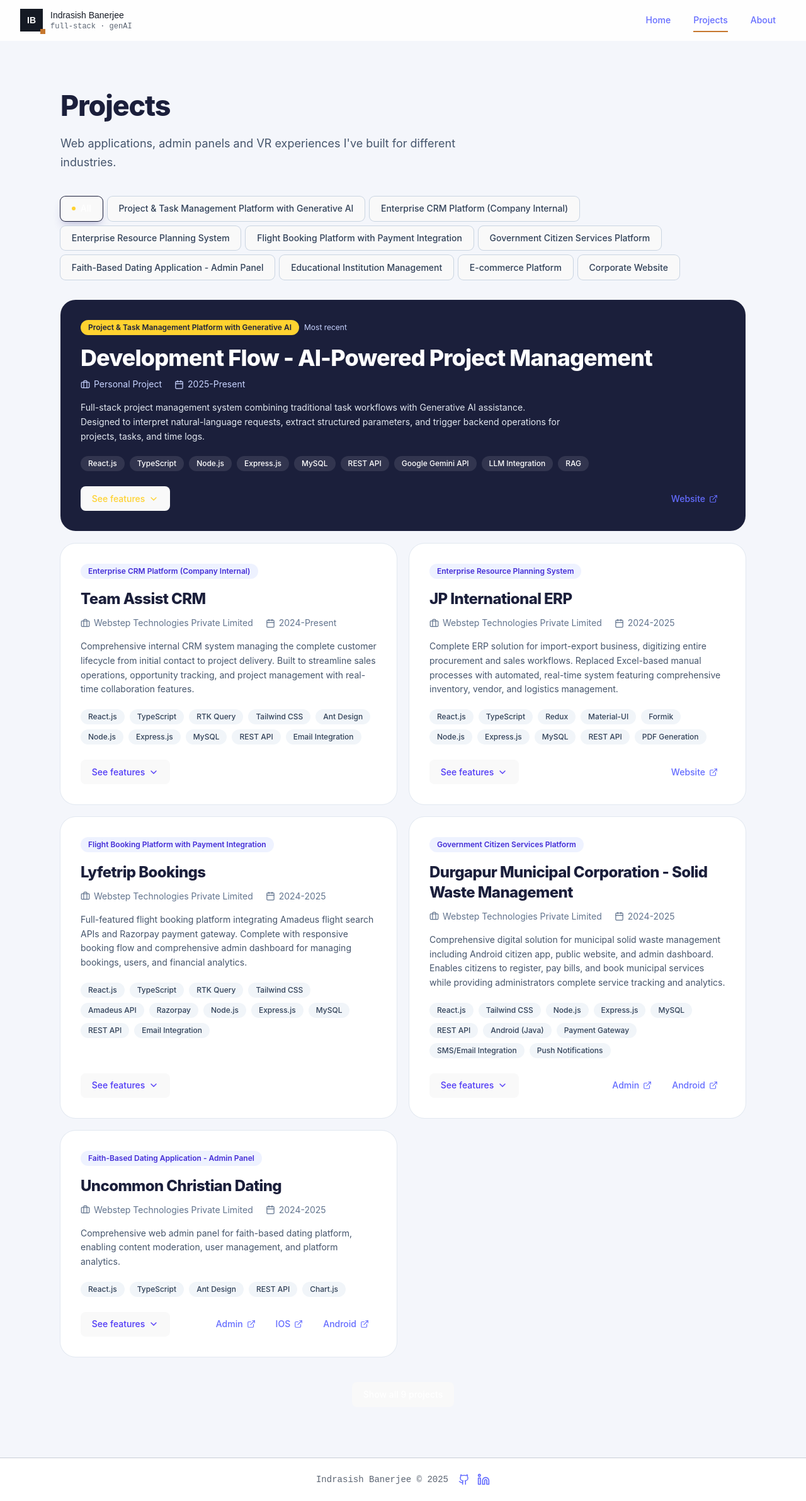
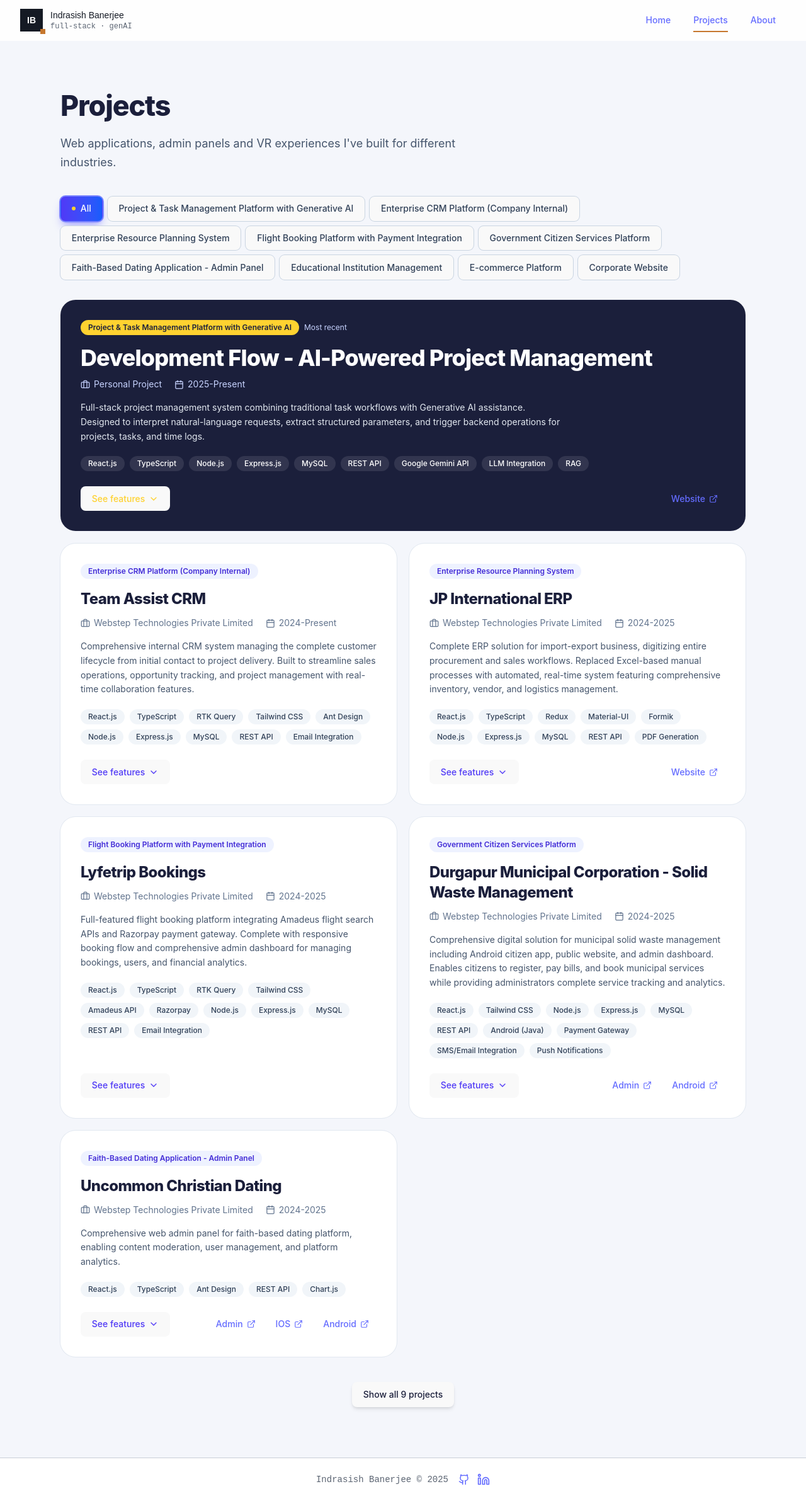
Before and after one commit to BanerjeeIndrasish/INDRASISH_SHOWCASE, a React (Vite) app: page /projects in a window 1280 px wide. Shown: the whole page at 63% size. Built offline with nearby package versions, Linux system fonts and the light colour scheme.

Commit message:
committed new changes

```diff
--- a/src/pages/Projects.tsx
+++ b/src/pages/Projects.tsx
@@ -122,9 +122,9 @@ const Projects = () => {
                             onClick={() => { setFilter(t); setShowAll(false); }}
                             aria-pressed={filter === t}
                             className={`inline-flex items-center gap-2 rounded-full px-4 py-2 text-sm font-semibold ring-1 transition-all duration-200
-                            focus-visible:outline focus-visible:outline-2 focus-visible:outline-offset-2 focus-visible:outline-indigo-600
+                            focus-visible:none focus-visible:outline-indigo-600
                             ${filter === t
-                                    ? 'bg-[#1B1F3B] text-white ring-[#1B1F3B] shadow-lg shadow-indigo-900/20'
+                                    ? 'bg-gradient-to-r from-indigo-600 to-blue-600 text-white ring-2 ring-indigo-400 shadow-lg shadow-indigo-500/50'
                                     : 'bg-white text-slate-700 ring-slate-300 hover:ring-indigo-500 hover:text-indigo-700'
                                 }`}
                         >
@@ -146,7 +146,7 @@ const Projects = () => {
                     <div className="mt-10 flex justify-center">
                         <button
                             onClick={() => setShowAll((s) => !s)}
-                            className="rounded-xl bg-[#1B1F3B] px-8 py-3.5 font-semibold text-white transition hover:bg-indigo-700 focus-visible:outline focus-visible:outline-2 focus-visible:outline-offset-2 focus-visible:outline-indigo-600"
+                            className="rounded-xl bg-[#3B1F3B] px-8 py-3.5 font-semibold border-black shadow-md transition hover:bg-indigo-700 focus-visible:outline focus-visible:outline-2 focus-visible:outline-offset-2 focus-visible:outline-indigo-600"
                         >
                             {showAll ? 'Show fewer' : `Show all ${filtered.length} projects`}
                         </button>
```
